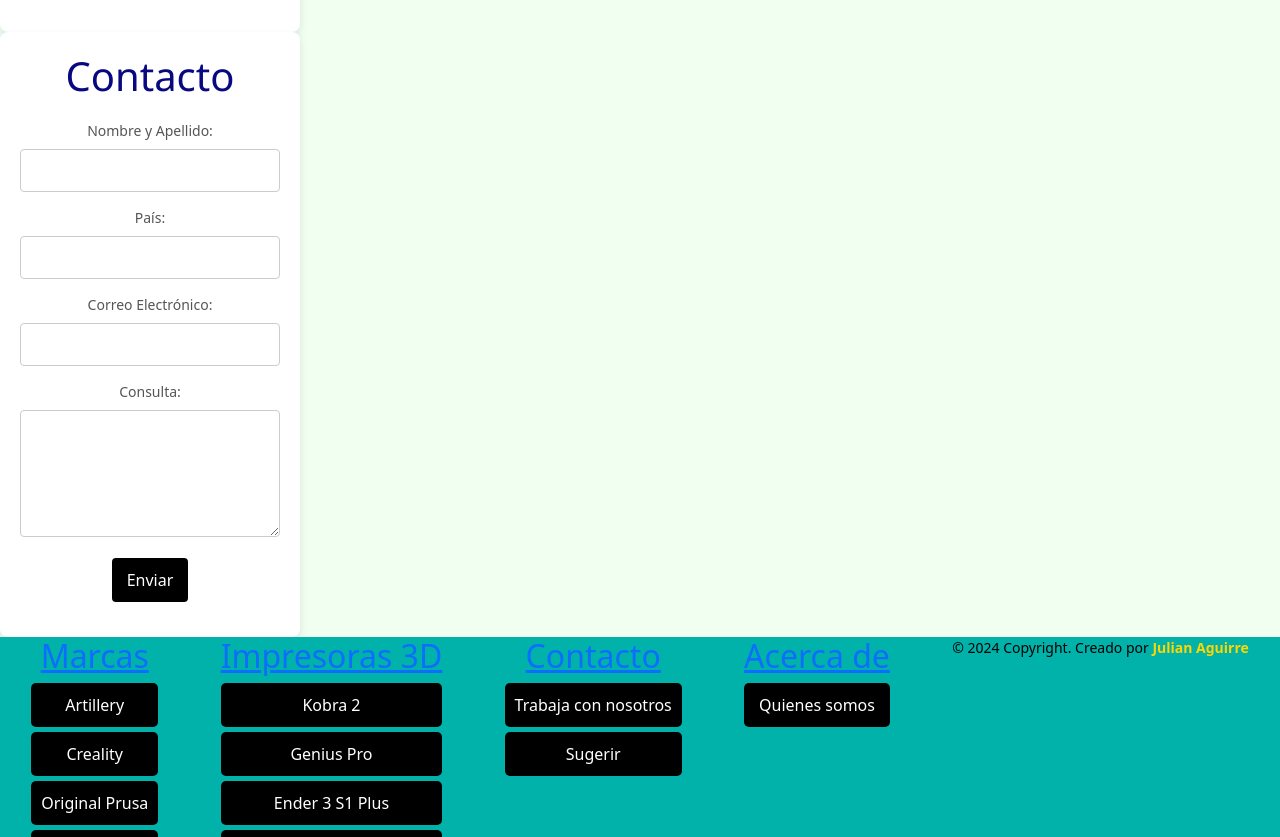
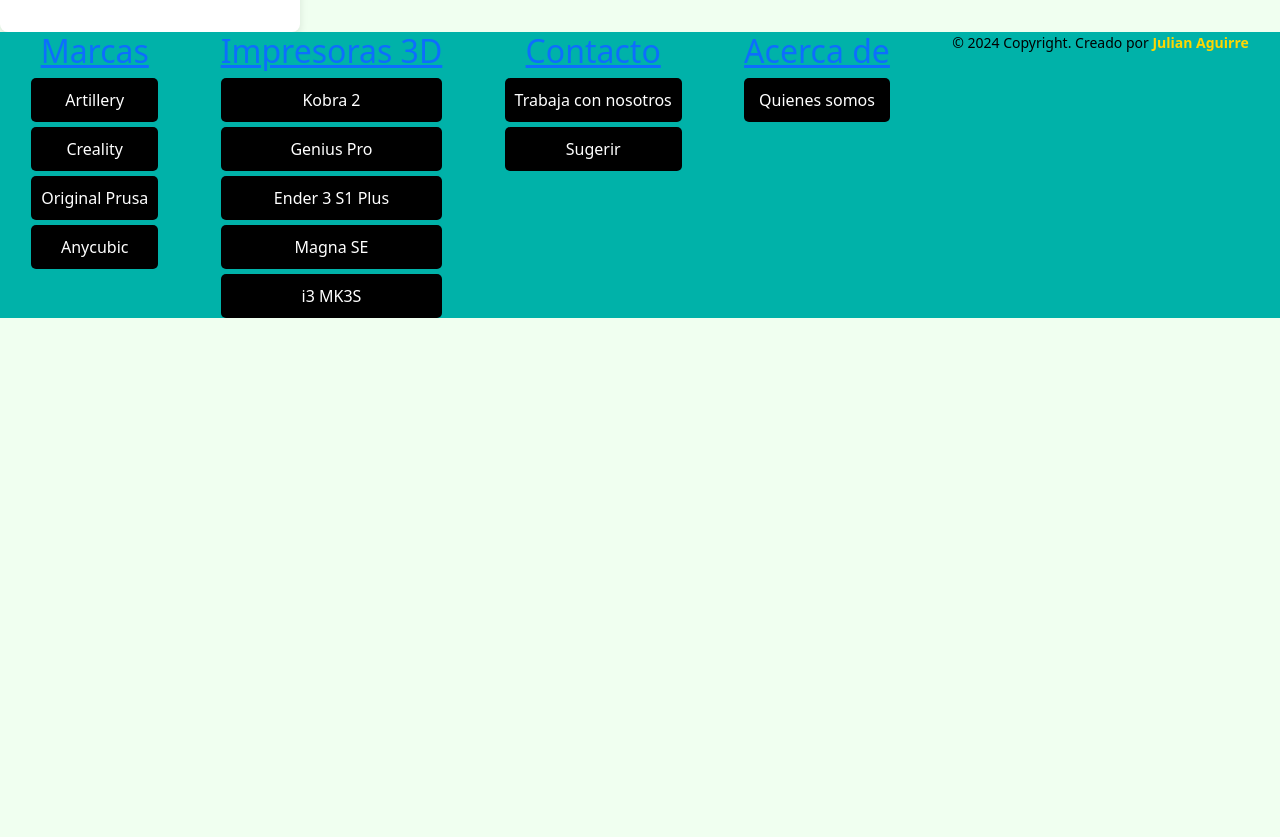
Before and after one commit to Dotor-JA/ProyectoCoder, a website: page Pages/contacto.html in a window 1280 px wide. Shown: the part 723-1560 px from the top of the page. After the commit the page ends 1041 px from the top, so only its background shows below. Drawn offline with nearby package versions, Linux system fonts and the light colour scheme; files whose address does not match are found by name.

Commit message:
pages-contacto

```diff
--- a/Pages/contacto.html
+++ b/Pages/contacto.html
@@ -63,33 +63,6 @@
             </form>
         </div>
 
-
-            <div class="contact-form">
-                <h1>Contacto</h1>
-                <form action="#" method="POST">
-                    <div class="form-group">
-                        <label for="name">Nombre y Apellido:</label>
-                        <input type="text" id="name" name="name" required>
-                    </div>
-                    <div class="form-group">
-                        <label for="country">País:</label>
-                        <input type="text" id="country" name="country" required>
-                    </div>
-                    <div class="form-group">
-                        <label for="email">Correo Electrónico:</label>
-                        <input type="email" id="email" name="email" required>
-                    </div>
-                    <div class="form-group">
-                        <label for="message">Consulta:</label>
-                        <textarea id="message" name="message" rows="5" required></textarea>
-                    </div>
-                    <div class="form-group">
-                        <button type="submit">Enviar</button>
-                    </div>
-                </form>
-            </div>
-        </main>
-
         <footer id="footer">
 
             <div class="section__footer">
```
